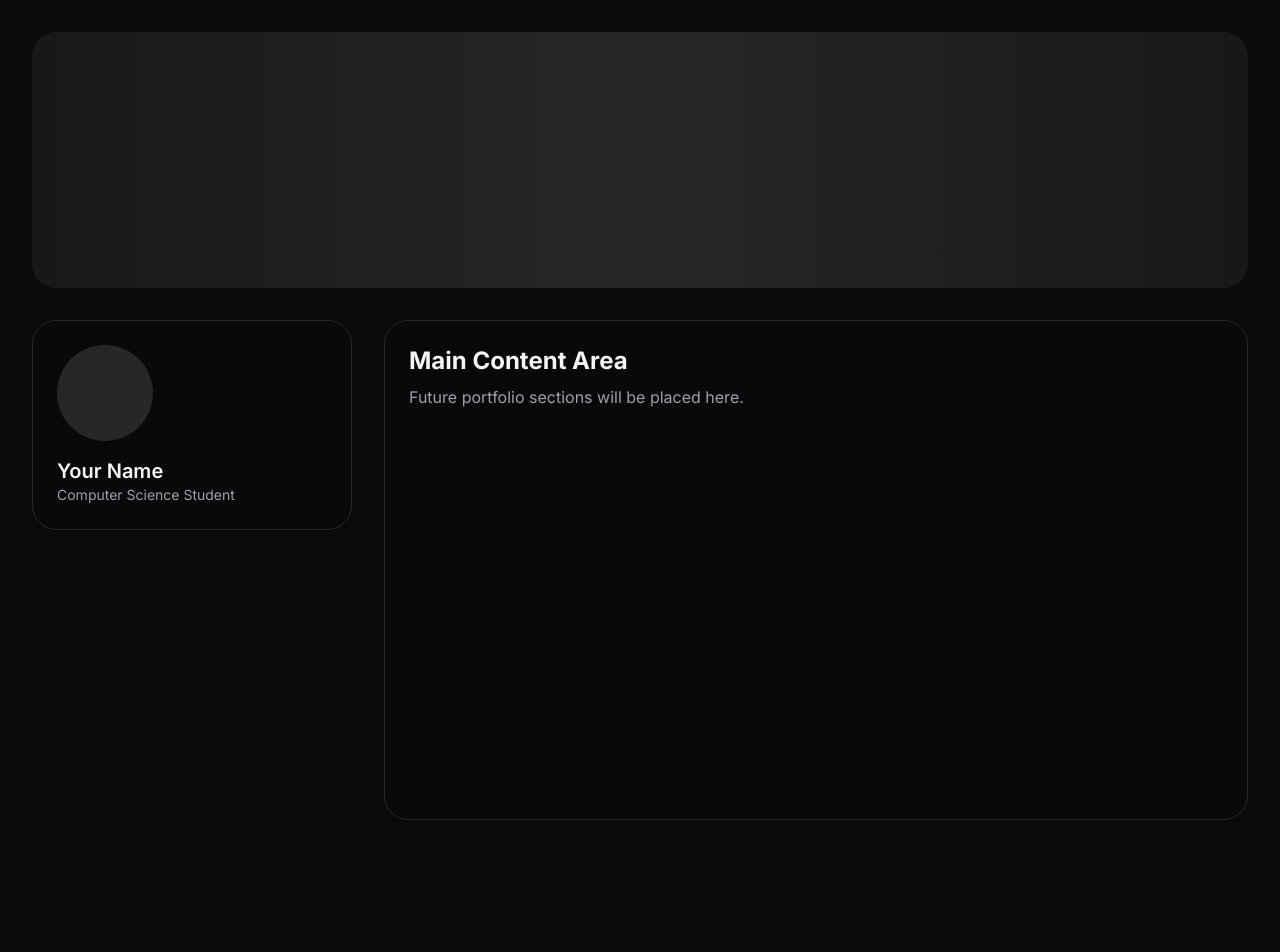
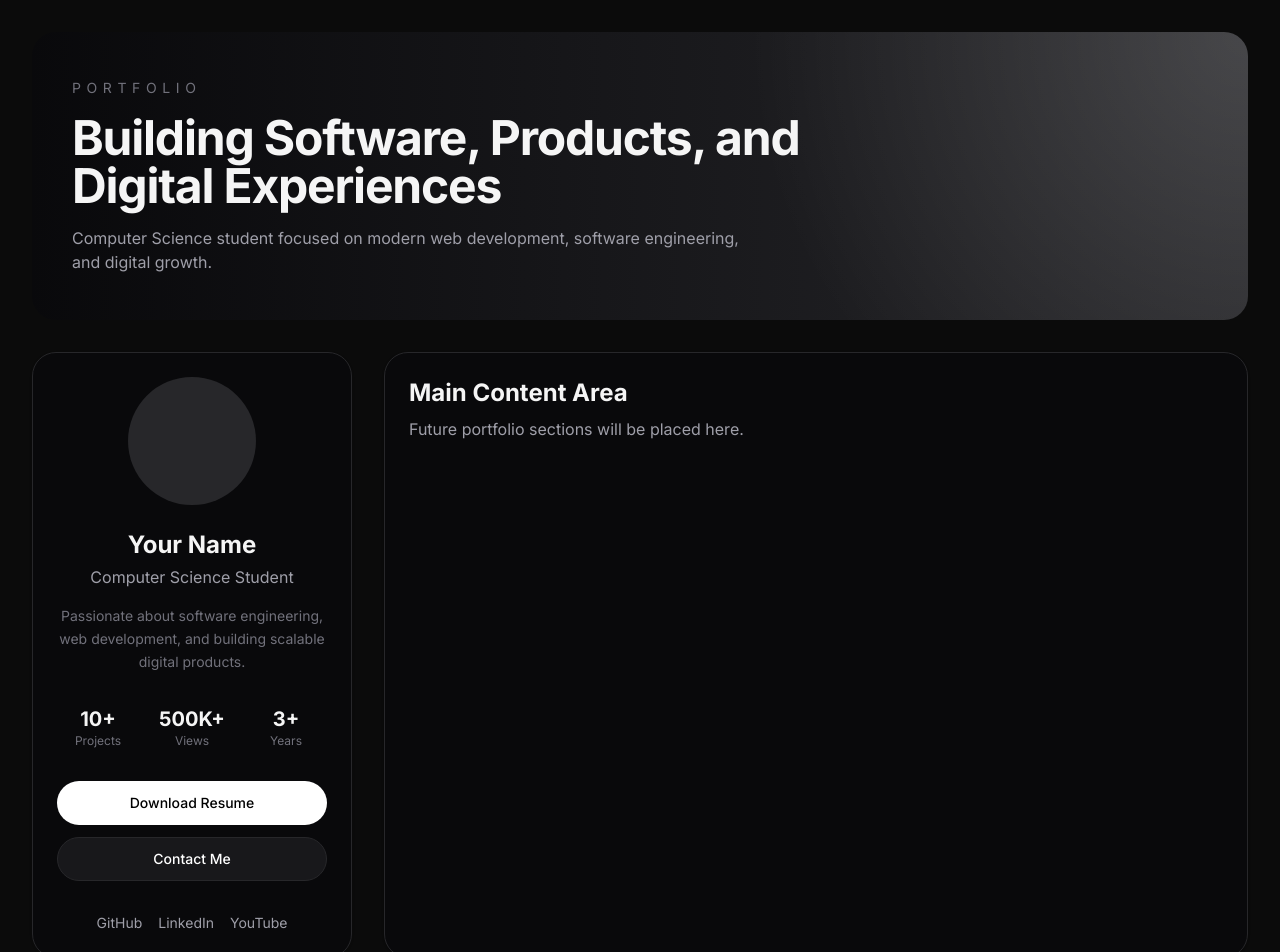
Before and after one commit to Aaron-Baldon/portfolio, a Next.js app: page / in a window 1280 px wide. Shown: the top 952 px of the page. Before the commit the page ends 852 px from the top, so only its background shows below. Built offline with nearby package versions, Linux system fonts and the light colour scheme.

Commit message:
Build hero section and profile sidebar

```diff
--- a/app/page.tsx
+++ b/app/page.tsx
@@ -1,6 +1,6 @@
 import { Banner } from "@/components/layout/banner";
 import { MainContent } from "@/components/layout/main-content";
-import { Sidebar } from "@/components/layout/sidebar";
+import { ProfileCard } from "@/components/layout/profile-card";
 import { Container } from "@/components/ui/container";
 
 export default function HomePage() {
@@ -10,7 +10,7 @@ export default function HomePage() {
         <Banner />
 
         <div className="mt-8 grid gap-8 lg:grid-cols-[320px_1fr]">
-          <Sidebar />
+          <ProfileCard />
           <MainContent />
         </div>
       </Container>
--- a/components/layout/banner.tsx
+++ b/components/layout/banner.tsx
@@ -1,5 +1,22 @@
 export function Banner() {
   return (
-    <div className="h-64 w-full rounded-3xl bg-gradient-to-r from-zinc-900 via-zinc-800 to-zinc-900" />
+    <div className="relative h-72 overflow-hidden rounded-3xl bg-gradient-to-r from-zinc-950 via-zinc-900 to-zinc-800">
+      <div className="absolute inset-0 bg-[radial-gradient(circle_at_top_right,rgba(255,255,255,0.15),transparent_40%)]" />
+
+      <div className="relative flex h-full flex-col justify-center px-10">
+        <p className="text-sm uppercase tracking-[0.4em] text-zinc-500">
+          Portfolio
+        </p>
+
+        <h1 className="mt-4 max-w-3xl text-5xl font-bold tracking-tight">
+          Building Software, Products, and Digital Experiences
+        </h1>
+
+        <p className="mt-4 max-w-2xl text-zinc-400">
+          Computer Science student focused on modern web development,
+          software engineering, and digital growth.
+        </p>
+      </div>
+    </div>
   );
 }
--- /dev/null
+++ b/components/layout/profile-card.tsx
@@ -0,0 +1,58 @@
+import { Card } from "@/components/ui/card";
+import { Button } from "@/components/ui/button";
+
+export function ProfileCard() {
+  return (
+    <Card className="sticky top-6">
+      <div className="flex flex-col items-center text-center">
+        <div className="h-32 w-32 rounded-full bg-zinc-800" />
+
+        <h1 className="mt-6 text-2xl font-bold">
+          Your Name
+        </h1>
+
+        <p className="mt-1 text-zinc-400">
+          Computer Science Student
+        </p>
+
+        <p className="mt-4 text-sm leading-relaxed text-zinc-500">
+          Passionate about software engineering, web development,
+          and building scalable digital products.
+        </p>
+
+        <div className="mt-8 grid w-full grid-cols-3 gap-3">
+          <div>
+            <p className="text-xl font-bold">10+</p>
+            <p className="text-xs text-zinc-500">Projects</p>
+          </div>
+
+          <div>
+            <p className="text-xl font-bold">500K+</p>
+            <p className="text-xs text-zinc-500">Views</p>
+          </div>
+
+          <div>
+            <p className="text-xl font-bold">3+</p>
+            <p className="text-xs text-zinc-500">Years</p>
+          </div>
+        </div>
+
+        <div className="mt-8 flex w-full flex-col gap-3">
+          <Button>
+            Download Resume
+          </Button>
+
+          <Button variant="secondary">
+            Contact Me
+          </Button>
+        </div>
+
+        <div className="mt-8 flex gap-4 text-sm text-zinc-400">
+          <a href="#">GitHub</a>
+          <a href="#">LinkedIn</a>
+          <a href="#">YouTube</a>
+        </div>
+      </div>
+    </Card>
+  );
+}
```
